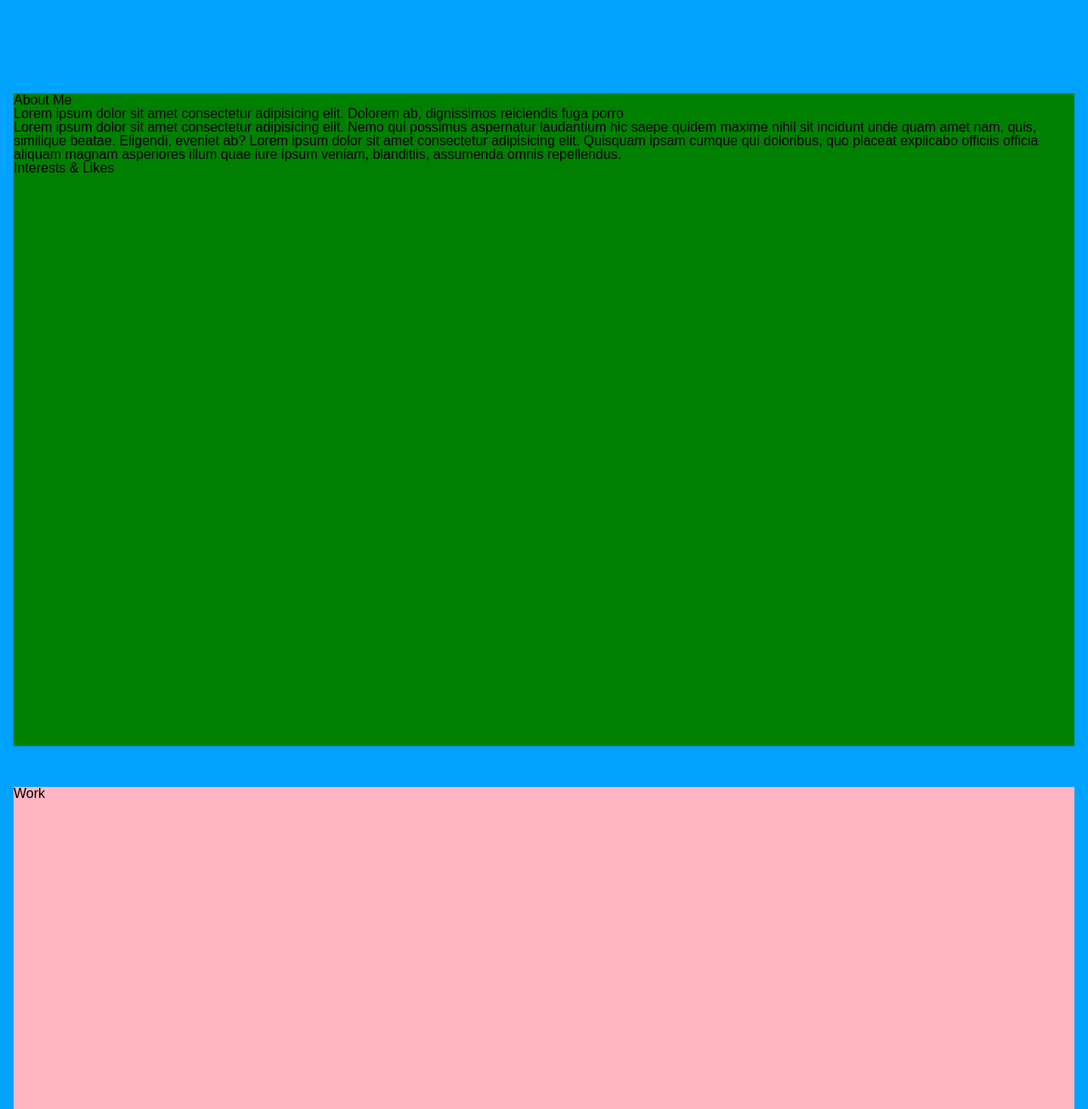
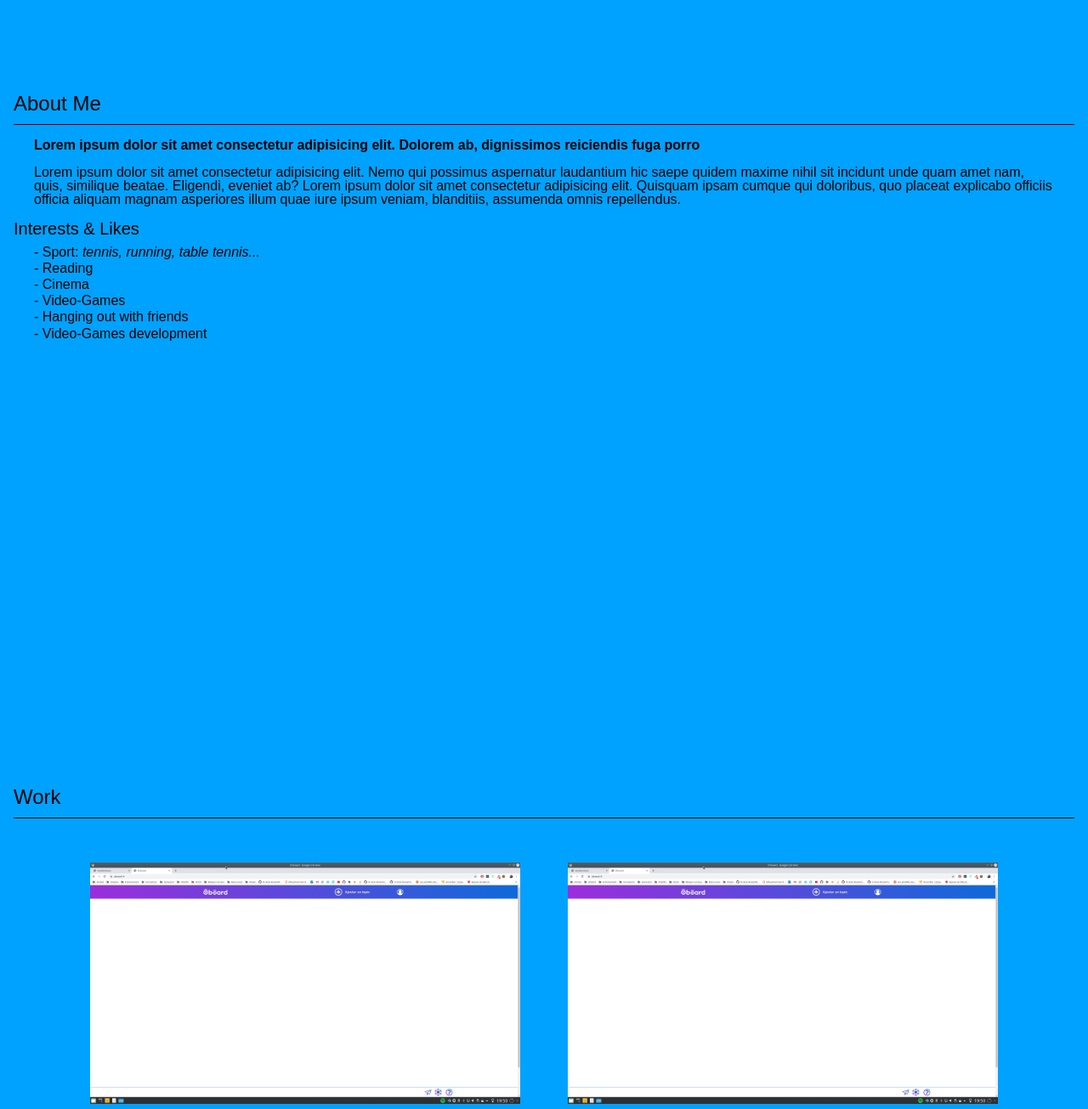
Before and after one commit to PothieuG/Portfolio, a React app: page / in a window 1280 px wide. Shown: the part 706-2011 px from the top of the page at 85% size. Built offline with nearby package versions, Linux system fonts and the light colour scheme.

```diff
--- a/src/components/AboutMe/aboutMe.scss
+++ b/src/components/AboutMe/aboutMe.scss
@@ -2,6 +2,43 @@
   margin: 1em 0;
   min-height: 100vh;
   padding: 1em 0;
-  background-clip: content-box;
-  background-color: green;
+
+  &-title {
+    font-size: 1.5em;
+    border-bottom: 1px solid black;
+    padding-bottom: 0.5em;
+  }
+
+  &-description {
+
+    &-littleDescription {
+      padding: 1em 1.5em 0.5em;
+      font-weight: bold;
+    }
+
+    &-mainDescription {
+      padding: 0.5em 1.5em 1em;
+    }
+  }
+
+
+  &-interests {
+
+    &-title {
+      font-size: 1.25em;
+    }
+
+    &-ul {
+
+      padding-top: 0.5em;
+
+      &-list {
+        padding: 0.1em 1.5em;
+
+        &-italic {
+          font-style: italic;
+        }
+      }
+    }
+  }
 }
--- a/src/components/AboutMe/index.js
+++ b/src/components/AboutMe/index.js
@@ -9,9 +9,21 @@
   <div id="aboutMe">
     <div className="aboutMe">
       <h2 className="aboutMe-title">About Me</h2>
-      <p className="aboutMe-littleDescription">Lorem ipsum dolor sit amet consectetur adipisicing elit. Dolorem ab, dignissimos reiciendis fuga porro</p>
-      <p className="aboutMe-mainDescription">Lorem ipsum dolor sit amet consectetur adipisicing elit. Nemo qui possimus aspernatur laudantium hic saepe quidem maxime nihil sit incidunt unde quam amet nam, quis, similique beatae. Eligendi, eveniet ab? Lorem ipsum dolor sit amet consectetur adipisicing elit. Quisquam ipsam cumque qui doloribus, quo placeat explicabo officiis officia aliquam magnam asperiores illum quae iure ipsum veniam, blanditiis, assumenda omnis repellendus.</p>
-      <h2 className="interests">Interests & Likes</h2>
+      <div className="aboutMe-description">
+        <p className="aboutMe-description-littleDescription">Lorem ipsum dolor sit amet consectetur adipisicing elit. Dolorem ab, dignissimos reiciendis fuga porro</p>
+        <p className="aboutMe-description-mainDescription">Lorem ipsum dolor sit amet consectetur adipisicing elit. Nemo qui possimus aspernatur laudantium hic saepe quidem maxime nihil sit incidunt unde quam amet nam, quis, similique beatae. Eligendi, eveniet ab? Lorem ipsum dolor sit amet consectetur adipisicing elit. Quisquam ipsam cumque qui doloribus, quo placeat explicabo officiis officia aliquam magnam asperiores illum quae iure ipsum veniam, blanditiis, assumenda omnis repellendus.</p>
+      </div>
+      <div className="aboutMe-interests">
+        <h3 className="aboutMe-interests-title">Interests & Likes</h3>
+        <ul className="aboutMe-interests-ul">
+          <div className="aboutMe-interests-ul-list"> - Sport: <span className="aboutMe-interests-ul-list-italic"> tennis, running, table tennis...</span></div>
+          <div className="aboutMe-interests-ul-list"> - Reading</div>
+          <div className="aboutMe-interests-ul-list"> - Cinema</div>
+          <div className="aboutMe-interests-ul-list"> - Video-Games</div>
+          <div className="aboutMe-interests-ul-list"> - Hanging out with friends</div>
+          <div className="aboutMe-interests-ul-list"> - Video-Games development</div>
+        </ul>
+      </div>
     </div>
   </div>
 );
--- a/src/components/Nav/nav.scss
+++ b/src/components/Nav/nav.scss
@@ -31,7 +31,7 @@
   }
 
   &-subnav {
-    display: none;
+    // display: none;
     flex-direction: row;
     margin-top: 30vh;
 
--- a/src/components/Work/index.js
+++ b/src/components/Work/index.js
@@ -9,6 +9,17 @@
   <div id="work">
     <div className="work">
       <h2 className="work-title">Work</h2>
+      <div className="work-cards">
+        <div className="work-cards-card">
+          <img src="src/materials/images/screen_oboard.jpg" alt="" className="work-cards-card-image" />
+        </div>
+        <div className="work-cards-card">
+          <img src="src/materials/images/screen_oboard.jpg" alt="" className="work-cards-card-image" />
+        </div>
+        <div className="work-cards-card">
+          <img src="src/materials/images/screen_oboard.jpg" alt="" className="work-cards-card-image" />
+        </div>
+      </div>
     </div>
   </div>
 );
--- a/src/components/Work/work.scss
+++ b/src/components/Work/work.scss
@@ -2,6 +2,27 @@
   margin: 1em 0;
   min-height: 100vh;
   padding: 1em 0;
-  background-clip: content-box;
-  background-color: lightpink;
+
+  &-title {
+    font-size: 1.5em;
+    border-bottom: 1px solid black;
+    padding-bottom: 0.5em;
+  }
+
+  &-cards {
+
+    margin: 1.5em 5%;
+    display: flex;
+    flex-wrap: wrap;
+
+    &-card {
+      width: 45%;
+      margin: 2.5%;
+
+      &-image {
+        width: 100%;
+        object-fit: contain;
+      }
+    }
+  }
 }
```
Also changed, not shown: src/materials/images/screen_oboard.jpg (added).
